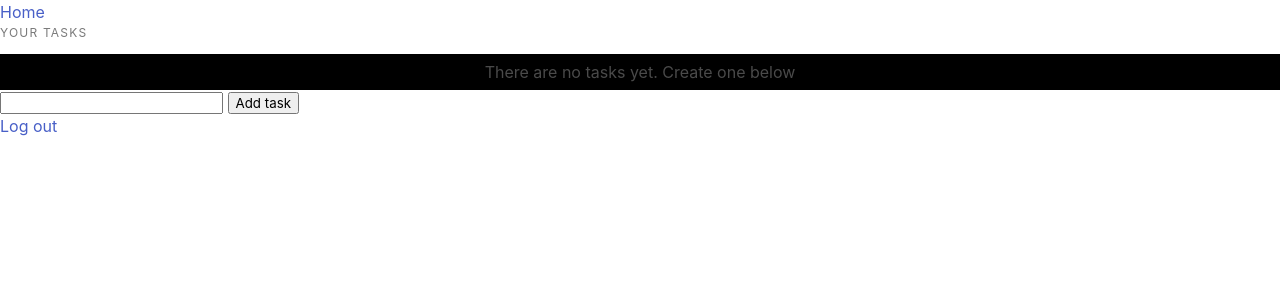
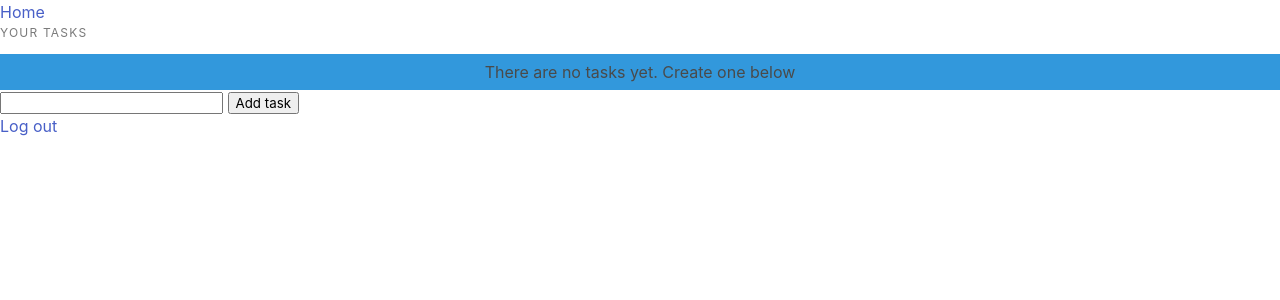
Before and after one commit to DmytroKhylko/todo_list_flask, a Flask app: template src/templates/tasks.html in a window 1280 px wide. Shown: the top 300 px of the page. Run offline with Flask 2, Linux system fonts and the light colour scheme; the template is opened without the code that fills it, so the values that code supplies are empty; some libraries are stand-ins or nearby versions.

Commit message:
css wars

```diff
--- a/src/static/styles/main.css
+++ b/src/static/styles/main.css
@@ -1,7 +1,7 @@
 .body_class{
     background-color: black;
 }
-#tasks{
+.tasks_text{
     text-align: center;
-    background-color: black;
+    background-color: #3298dc;
 }
--- a/src/templates/base.html
+++ b/src/templates/base.html
@@ -2,8 +2,8 @@
 <html>
     <head>
         <meta charset="utf-8" />
+        <link rel= "stylesheet" type= "text/css" href= "{{ url_for('static',filename='styles/main.css') }}">
         <link rel="stylesheet" href="https://cdn.jsdelivr.net/npm/bulma@0.8.0/css/bulma.min.css">
-        <link rel= "stylesheet" type= "text/css" href= "{{ url_for('static',filename='styles/main.css') }}">
 
         <meta name="viewport" content="width=device-width, initial-scale=1">
         <title>{% block title %}{% endblock %}</title>
--- a/src/templates/tasks.html
+++ b/src/templates/tasks.html
@@ -11,21 +11,20 @@ Your tasks
     <p class="menu-label">
         Your tasks {{name}}
     </p>
+    <div class="tasks_text">
         <ul class="menu-list" id="tasks">
             {% if tasks|length < 1 %}
                 <li><a>There are no tasks yet. Create one below</a><td>
             {% else %}
-            <div>
                 {% for task in tasks %}
                     <li><a>{{task["task"]}}</a><td>
-                    <a href="/update/{{task['user_task_id']}}">Update</a>
+                        <a  href="/update/{{task['user_task_id']}}">Update</a>
                         <a href="/delete/{{task['user_task_id']}}">Delete</a>
                     </td></li>
                 {% endfor %}
-            </div>
             {% endif %}
         </ul>
-
+    </div>
     <form action="/tasks" method="POST">
         <input type="text" name="content" id="content">
         <input type="submit" value="Add task">
```
Lines whose indentation alone changed are shown as unchanged.
